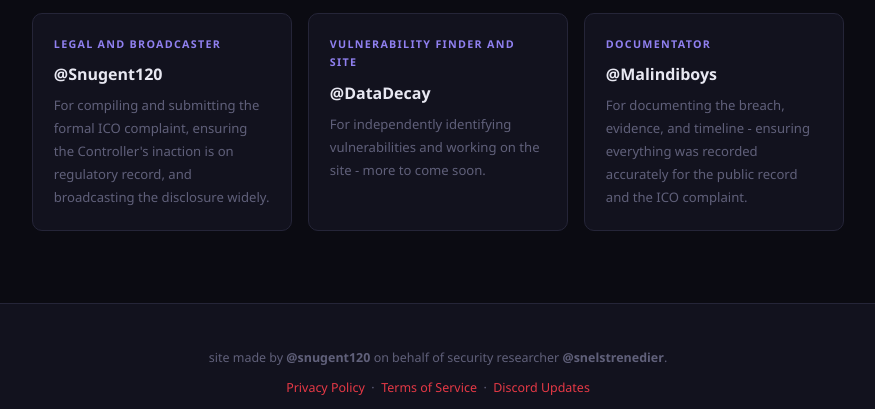
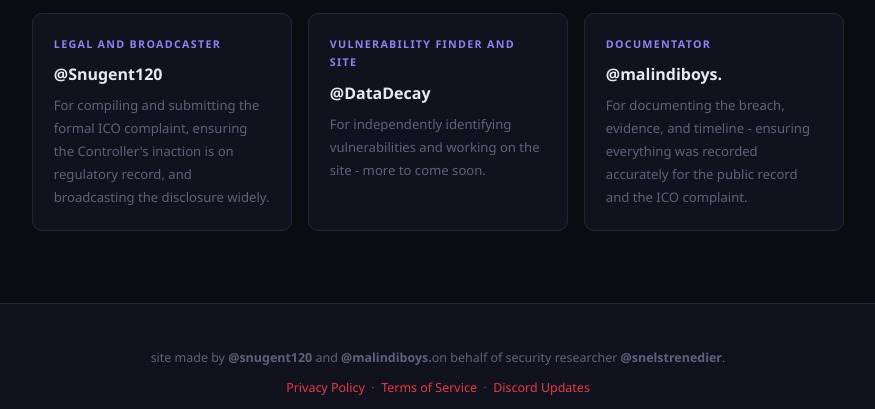
Before and after one commit to malindidev/tes, a plain HTML site: page index.html in a window 1280 px wide. Shown: the part 7845-8254 px from the top of the page, without its empty margins (202-1077 px from the left). Drawn offline with Linux system fonts and the light colour scheme.

Commit message:
Update index.html

```diff
--- a/index.html
+++ b/index.html
@@ -310,7 +310,7 @@
       </div>
       <div class="thanks-card">
         <div class="role">Documentator</div>
-        <div class="name">@Malindiboys</div>
+        <div class="name">@malindiboys.</div>
         <p>For documenting the breach, evidence, and timeline - ensuring everything was recorded accurately for the public record and the ICO complaint.</p>
       </div>
     </div>
@@ -319,7 +319,7 @@
 
 <footer>
   <div class="wrap">
-    <p>site made by <strong>@snugent120</strong> on behalf of security researcher <strong>@snelstrenedier</strong>.</p>
+    <p>site made by <strong>@snugent120</strong> and <strong>@malindiboys.</strong>on behalf of security researcher <strong>@snelstrenedier</strong>.</p>
     <p style="margin-top:0.5rem;">
       <a href="/pp">Privacy Policy</a> &nbsp;&#183;&nbsp;
       <a href="/tos">Terms of Service</a> &nbsp;&#183;&nbsp;
```
